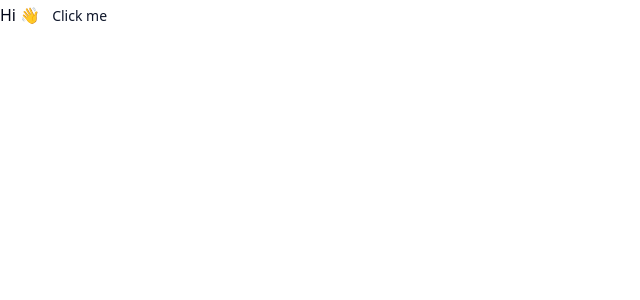
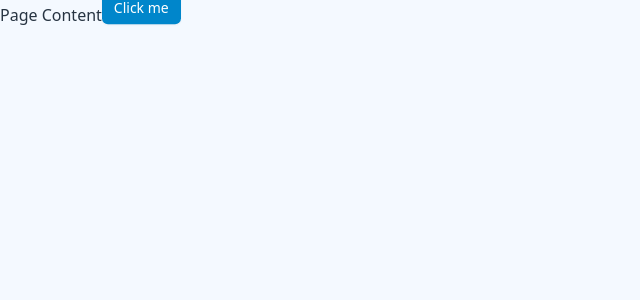
Before and after one commit to Ahmed-Alabadla/awn, a Next.js app: page / in a window 1280 px wide. Shown: the top 300 px of the page, without its empty margins (0-640 px from the left). Built offline with nearby package versions, Linux system fonts and the light colour scheme.

Commit message:
Update styles and animations in globals.css; modify Home component layout and button behavior

```diff
--- a/app/globals.css
+++ b/app/globals.css
@@ -15,7 +15,7 @@
   --color-sidebar-primary-foreground: var(--sidebar-primary-foreground);
   --color-sidebar-primary: var(--sidebar-primary);
   --color-sidebar-foreground: var(--sidebar-foreground);
-  --color-sidebar: var(--sidebar);
+  --color-sidebar: var(--sidebar-background);
   --color-chart-5: var(--chart-5);
   --color-chart-4: var(--chart-4);
   --color-chart-3: var(--chart-3);
@@ -25,6 +25,7 @@
   --color-input: var(--input);
   --color-border: var(--border);
   --color-destructive: var(--destructive);
+  --color-destructive-foreground: var(--destructive-foreground);
   --color-accent-foreground: var(--accent-foreground);
   --color-accent: var(--accent);
   --color-muted-foreground: var(--muted-foreground);
@@ -32,6 +33,7 @@
   --color-secondary-foreground: var(--secondary-foreground);
   --color-secondary: var(--secondary);
   --color-primary-foreground: var(--primary-foreground);
+  --color-primary-glow: var(--primary-glow);
   --color-primary: var(--primary);
   --color-popover-foreground: var(--popover-foreground);
   --color-popover: var(--popover);
@@ -41,76 +43,219 @@
   --radius-md: calc(var(--radius) - 2px);
   --radius-lg: var(--radius);
   --radius-xl: calc(var(--radius) + 4px);
+
+  --animate-accordion-down: accordion-down 0.2s ease-out;
+  --animate-accordion-up: accordion-up 0.2s ease-out;
+  --animate-fade-in: fade-in 0.6s ease-out;
+  --animate-float: float 3s ease-in-out infinite;
+
+  /* Container */
+  --container-center: true;
+  --container-padding: 2rem;
+  --container-max-width: 1400px;
+
+  /* Background Images */
+  --bg-hero-gradient: var(--hero-gradient);
+  --bg-subtle-gradient: var(--subtle-gradient);
+
+  /* Box Shadows */
+  --shadow-card: var(--card-shadow);
+  --shadow-hero: var(--hero-shadow);
+
+  /* Transition timing */
+  --transition-smooth: var(--smooth-transition);
 }
 
 :root {
-  --radius: 0.625rem;
-  --background: oklch(1 0 0);
-  --foreground: oklch(0.129 0.042 264.695);
+  --radius: 0.5rem;
+  --background: oklch(0.98 0.01 250);
+  --foreground: oklch(0.32 0.03 250);
+
   --card: oklch(1 0 0);
-  --card-foreground: oklch(0.129 0.042 264.695);
+  --card-foreground: oklch(0.32 0.03 250);
+
   --popover: oklch(1 0 0);
-  --popover-foreground: oklch(0.129 0.042 264.695);
-  --primary: oklch(0.208 0.042 265.755);
-  --primary-foreground: oklch(0.984 0.003 247.858);
-  --secondary: oklch(0.968 0.007 247.896);
-  --secondary-foreground: oklch(0.208 0.042 265.755);
-  --muted: oklch(0.968 0.007 247.896);
-  --muted-foreground: oklch(0.554 0.046 257.417);
-  --accent: oklch(0.968 0.007 247.896);
-  --accent-foreground: oklch(0.208 0.042 265.755);
-  --destructive: oklch(0.577 0.245 27.325);
-  --border: oklch(0.929 0.013 255.508);
-  --input: oklch(0.929 0.013 255.508);
-  --ring: oklch(0.704 0.04 256.788);
+  --popover-foreground: oklch(0.32 0.03 250);
+
+  --primary: oklch(0.56 0.2 225);
+  --primary-foreground: oklch(1 0 0);
+  --primary-glow: oklch(0.65 0.23 225);
+
+  --secondary: oklch(0.96 0.03 250);
+  --secondary-foreground: oklch(0.32 0.03 250);
+
+  --muted: oklch(0.96 0.03 250);
+  --muted-foreground: oklch(0.55 0.06 250);
+
+  --accent: oklch(0.57 0.18 160);
+  --accent-foreground: oklch(1 0 0);
+
+  --destructive: oklch(0.62 0.2 25);
+  --destructive-foreground: oklch(1 0 0);
+
+  --border: oklch(0.91 0.02 250);
+  --input: oklch(0.91 0.02 250);
+  --ring: oklch(0.56 0.2 225);
+
+  /* Custom design tokens */
+  --hero-gradient: linear-gradient(
+    135deg,
+    oklch(0.56 0.2 225),
+    oklch(0.57 0.18 160)
+  );
+  --subtle-gradient: linear-gradient(
+    180deg,
+    oklch(0.98 0.01 250),
+    oklch(0.96 0.03 250)
+  );
+  --card-shadow: 0 4px 6px -1px oklch(0.32 0.03 250 / 0.1);
+  --hero-shadow: 0 20px 25px -5px oklch(0.56 0.2 225 / 0.3);
+  --smooth-transition: all 0.3s cubic-bezier(0.4, 0, 0.2, 1);
+
   --chart-1: oklch(0.646 0.222 41.116);
   --chart-2: oklch(0.6 0.118 184.704);
   --chart-3: oklch(0.398 0.07 227.392);
   --chart-4: oklch(0.828 0.189 84.429);
   --chart-5: oklch(0.769 0.188 70.08);
+
   --sidebar: oklch(0.984 0.003 247.858);
-  --sidebar-foreground: oklch(0.129 0.042 264.695);
-  --sidebar-primary: oklch(0.208 0.042 265.755);
-  --sidebar-primary-foreground: oklch(0.984 0.003 247.858);
-  --sidebar-accent: oklch(0.968 0.007 247.896);
-  --sidebar-accent-foreground: oklch(0.208 0.042 265.755);
-  --sidebar-border: oklch(0.929 0.013 255.508);
-  --sidebar-ring: oklch(0.704 0.04 256.788);
+
+  --sidebar-background: oklch(0.98 0 0);
+  --sidebar-foreground: oklch(0.32 0.02 250);
+  --sidebar-primary: oklch(0.15 0.02 250);
+  --sidebar-primary-foreground: oklch(0.98 0 0);
+  --sidebar-accent: oklch(0.96 0.01 250);
+  --sidebar-accent-foreground: oklch(0.15 0.02 250);
+
+  --sidebar-border: oklch(0.91 0.02 250);
+  --sidebar-ring: oklch(0.65 0.23 225);
 }
 
 .dark {
-  --background: oklch(0.129 0.042 264.695);
-  --foreground: oklch(0.984 0.003 247.858);
-  --card: oklch(0.208 0.042 265.755);
-  --card-foreground: oklch(0.984 0.003 247.858);
-  --popover: oklch(0.208 0.042 265.755);
-  --popover-foreground: oklch(0.984 0.003 247.858);
-  --primary: oklch(0.929 0.013 255.508);
-  --primary-foreground: oklch(0.208 0.042 265.755);
-  --secondary: oklch(0.279 0.041 260.031);
-  --secondary-foreground: oklch(0.984 0.003 247.858);
-  --muted: oklch(0.279 0.041 260.031);
-  --muted-foreground: oklch(0.704 0.04 256.788);
-  --accent: oklch(0.279 0.041 260.031);
-  --accent-foreground: oklch(0.984 0.003 247.858);
-  --destructive: oklch(0.704 0.191 22.216);
-  --border: oklch(1 0 0 / 10%);
-  --input: oklch(1 0 0 / 15%);
-  --ring: oklch(0.551 0.027 264.364);
+  --background: oklch(0.05 0.03 250);
+  --foreground: oklch(0.98 0.02 250);
+
+  --card: oklch(0.05 0.03 250);
+  --card-foreground: oklch(0.98 0.02 250);
+
+  --popover: oklch(0.05 0.03 250);
+  --popover-foreground: oklch(0.98 0.02 250);
+
+  --primary: oklch(0.98 0.02 250);
+  --primary-foreground: oklch(0.15 0.05 250);
+
+  --secondary: oklch(0.22 0.05 250);
+  --secondary-foreground: oklch(0.98 0.02 250);
+
+  --muted: oklch(0.22 0.05 250);
+  --muted-foreground: oklch(0.65 0.07 250);
+
+  --accent: oklch(0.22 0.05 250);
+  --accent-foreground: oklch(0.98 0.02 250);
+
+  --destructive: oklch(0.35 0.14 25);
+  --destructive-foreground: oklch(0.98 0.02 250);
+
+  --border: oklch(0.22 0.05 250);
+  --input: oklch(0.22 0.05 250);
+  --ring: oklch(0.83 0.04 250);
+
   --chart-1: oklch(0.488 0.243 264.376);
   --chart-2: oklch(0.696 0.17 162.48);
   --chart-3: oklch(0.769 0.188 70.08);
   --chart-4: oklch(0.627 0.265 303.9);
   --chart-5: oklch(0.645 0.246 16.439);
+
   --sidebar: oklch(0.208 0.042 265.755);
-  --sidebar-foreground: oklch(0.984 0.003 247.858);
-  --sidebar-primary: oklch(0.488 0.243 264.376);
-  --sidebar-primary-foreground: oklch(0.984 0.003 247.858);
-  --sidebar-accent: oklch(0.279 0.041 260.031);
-  --sidebar-accent-foreground: oklch(0.984 0.003 247.858);
-  --sidebar-border: oklch(1 0 0 / 10%);
-  --sidebar-ring: oklch(0.551 0.027 264.364);
+
+  --sidebar-background: oklch(0.15 0.02 250);
+  --sidebar-foreground: oklch(0.96 0.01 250);
+  --sidebar-primary: oklch(0.55 0.19 250);
+  --sidebar-primary-foreground: oklch(1 0 0);
+  --sidebar-accent: oklch(0.18 0.02 250);
+  --sidebar-accent-foreground: oklch(0.96 0.01 250);
+  --sidebar-border: oklch(0.18 0.02 250);
+  --sidebar-ring: oklch(0.65 0.23 225);
 }
+
+/* Keyframes */
+@keyframes accordion-down {
+  from {
+    height: 0;
+  }
+  to {
+    height: var(--radix-accordion-content-height);
+  }
+}
+
+@keyframes accordion-up {
+  from {
+    height: var(--radix-accordion-content-height);
+  }
+  to {
+    height: 0;
+  }
+}
+
+@keyframes fade-in {
+  from {
+    opacity: 0;
+    transform: translateY(20px);
+  }
+  to {
+    opacity: 1;
+    transform: translateY(0);
+  }
+}
+
+@keyframes float {
+  0%,
+  100% {
+    transform: translateY(0);
+  }
+  50% {
+    transform: translateY(-10px);
+  }
+}
+
+/* Utilities */
+/* @layer utilities {
+  .animate-float {
+    animation: float 3s ease-in-out infinite;
+  }
+
+  .animate-fade-in {
+    animation: fade-in 0.6s ease-out;
+  }
+
+  .animate-accordion-down {
+    animation: accordion-down 0.3s ease-out;
+  }
+
+  .animate-accordion-up {
+    animation: accordion-up 0.3s ease-out;
+  }
+
+  .transition-smooth {
+    transition: var(--smooth-transition);
+  }
+
+  .bg-hero-gradient {
+    background-image: var(--hero-gradient);
+  }
+
+  .bg-subtle-gradient {
+    background-image: var(--subtle-gradient);
+  }
+
+  .shadow-card {
+    box-shadow: var(--card-shadow);
+  }
+
+  .shadow-hero {
+    box-shadow: var(--hero-shadow);
+  }
+} */
 
 @layer base {
   * {
--- a/app/page.tsx
+++ b/app/page.tsx
@@ -3,8 +3,8 @@ import { Button } from "@/components/ui/button";
 
 export default function Home() {
   return (
-    <div className="">Hi 👋
-    <Button variant="link" size="sm">Click me</Button>
+    <div className="container min-h-screen "><span>Page Content</span>
+    <Button size="sm" className="animate-float transition-smooth">Click me</Button>
     </div>
   );
 }
--- a/package.json
+++ b/package.json
@@ -3,7 +3,7 @@
   "version": "0.1.0",
   "private": true,
   "scripts": {
-    "dev": "next dev",
+    "dev": "next dev --turbopack",
     "build": "next build",
     "start": "next start",
     "lint": "next lint"
```
